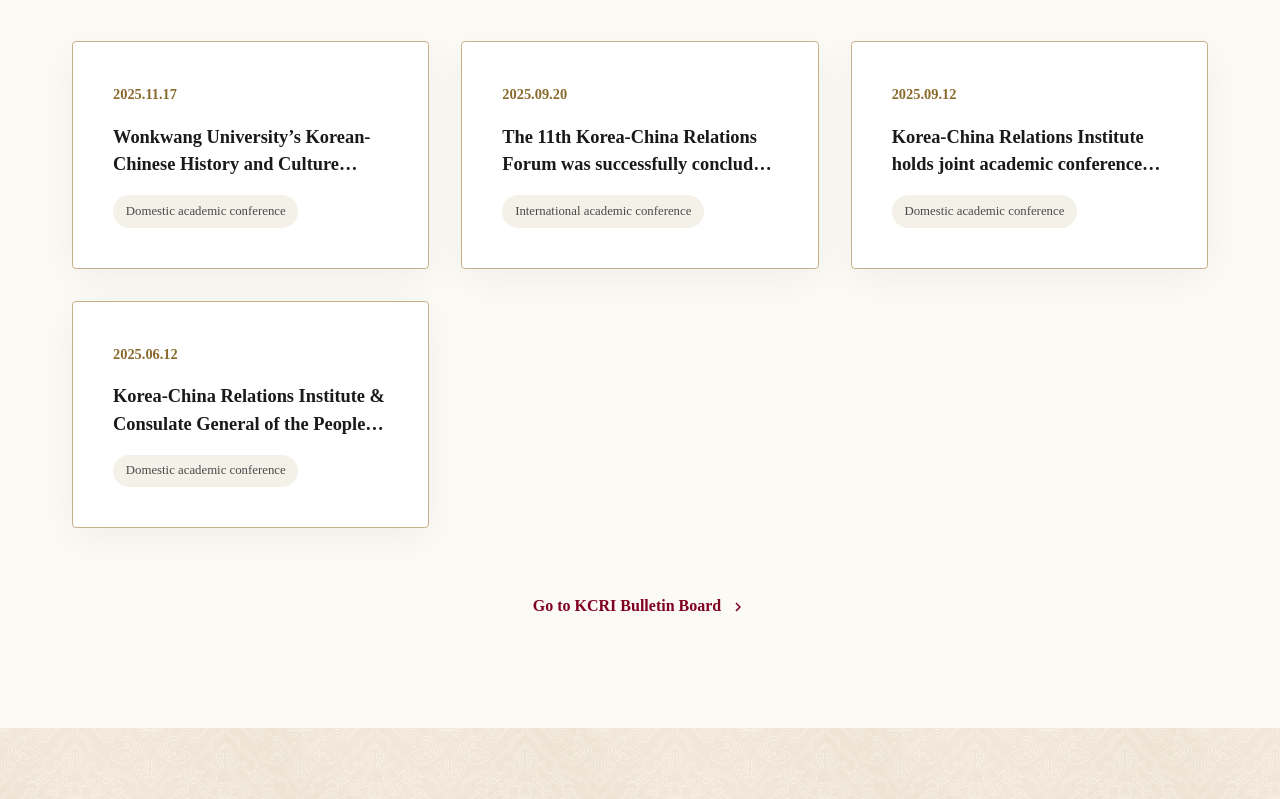
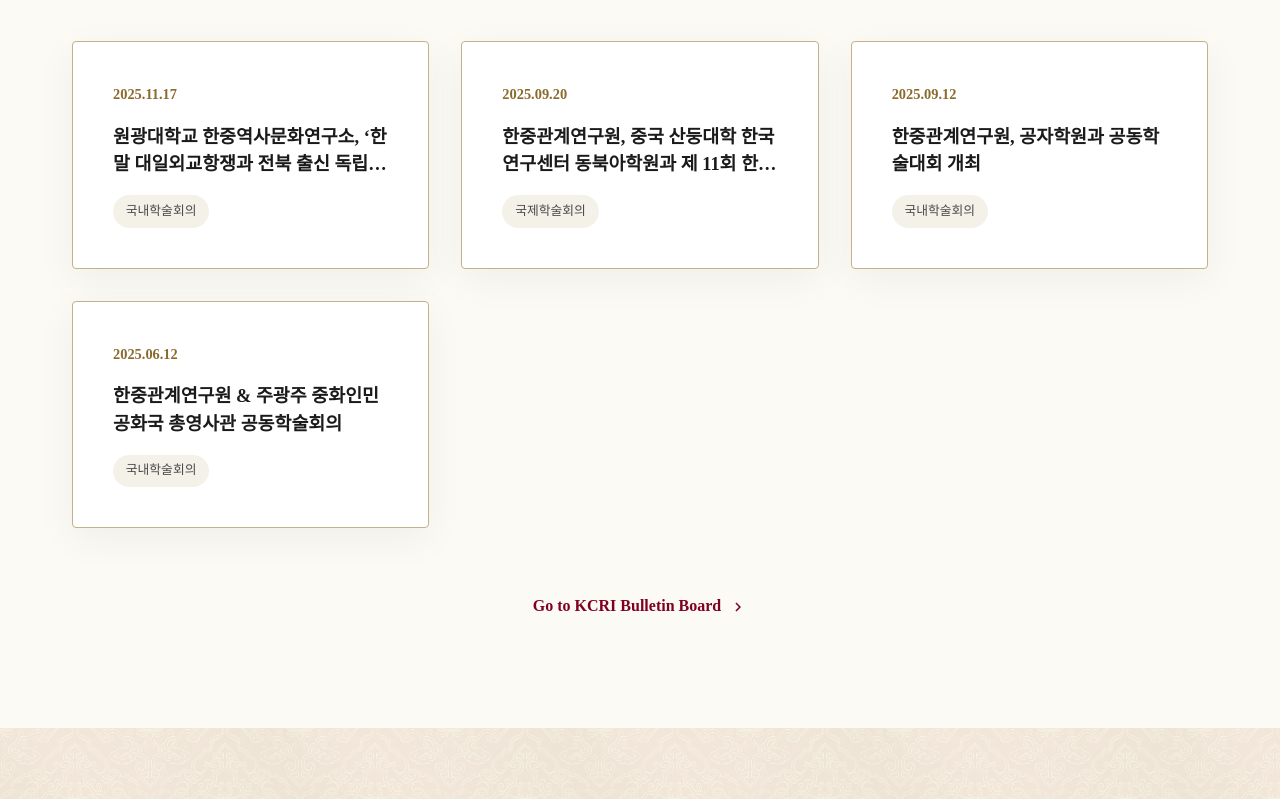
Before and after one commit to soons28/wku-prof-mira, a website: page index.html in a window 1280 px wide. Shown: the part 2020-2819 px from the top of the page. Drawn offline with nearby package versions, Linux system fonts and the light colour scheme; a web font is replaced by a local one.

```diff
--- a/news.json
+++ b/news.json
@@ -4,16 +4,16 @@
     "link": "https://kcri.wku.ac.kr/?p=7612",
     "titles": {
       "ko": "원광대학교 한중역사문화연구소, ‘한말 대일외교항쟁과 전북 출신 독립운동가의 을사오적 처단 의거 재조명’을 주제로 한 학술회의 성료",
-      "en": "Wonkwang University’s Korean-Chinese History and Culture Research Institute successfully concluded an academic conference on the theme of ‘Reexamination of the diplomatic uprising against Japan in the late Joseon Dynasty and the Eulsao-jeok punishment of independence activists from Jeollabuk-do’",
-      "zh": "圆光大学朝中历史文化研究所以“朝鲜末期抗日外交起义的重新审视与全罗北道独立运动人士乙嫂刑罚”为主题的学术会议圆满结束",
-      "zh_hant": "圓光大學朝中歷史文化研究所以「朝鮮末期抗日外交起義的重新審視與全羅北道獨立運動人士乙嫂刑罰」為主題的學術會議圓滿結束",
-      "ja": "ウォンクァン大学韓中歴史文化研究所、「韓末対日外交抗争と全北出身独立運動家の乙沙汰的処断義務再照明」をテーマにした学術会議の成果 韓中関係研究院、中国山東大学韓国研究センター北東アジア学院と第11回韓中関係フォーラム成績",
-      "de": "Das koreanisch-chinesische Geschichts- und Kulturforschungsinstitut der Wonkwang-Universität hat eine akademische Konferenz zum Thema „Überprüfung des diplomatischen Aufstands gegen Japan in der späten Joseon-Dynastie und der Eulsao-Jeok-Bestrafung von Unabhängigkeitsaktivisten aus Jeollabuk-do“ erfolgreich abgeschlossen.",
-      "es": "El Instituto de Investigación de Historia y Cultura Coreano-China de la Universidad Wonkwang concluyó con éxito una conferencia académica sobre el tema \"Reexamen del levantamiento diplomático contra Japón a finales de la dinastía Joseon y el castigo de Eulsao-jeok a los activistas independentistas de Jeollabuk-do\"",
-      "ne": "वोन्क्वाङ विश्वविद्यालयको कोरियाली-चिनियाँ इतिहास र संस्कृति अनुसन्धान संस्थानले ‘जोसेन राजवंशको उत्तरार्धमा जापान विरुद्धको कूटनीतिक विद्रोहको पुनर्परीक्षण र जिओलाबुक-डोबाट स्वतन्त्रतावादी कार्यकर्ताहरूको इउल्साओ-जोक सजाय’ भन्ने विषयमा एउटा शैक्षिक सम्मेलन सफलतापूर्वक सम्पन्न गर्‍यो।\n११औँ कोरिया–चीन सम्बन्ध मञ्च चीनको शानडोङ विश्वविद्यालयमा कोरिया–चीन सम्बन्ध संस्थान र कोरियाली अध्ययन केन्द्रको उत्तरपूर्वी एसियाली संस्थानसँग सफलतापूर्वक सम्पन्न भयो।\nकोरिया-चीन सम्बन्ध संस्थानले कन्फ्युसियस संस्थानसँग संयुक्त शैक्षिक सम्मेलन आयोजना गर्यो",
-      "mn": "Вонквангийн их сургуулийн Солонгос-Хятадын Түүх, Соёлын Судалгааны Хүрээлэнгээс “Жозеон гүрний сүүл үеийн Японы эсрэг гарсан дипломат бослого, Жооллабук-догийн тусгаар тогтнолын төлөө тэмцэгчдийг Эулсао-жок шийтгэсэн явдал” сэдэвт эрдэм шинжилгээний бага хурал амжилттай болж өндөрлөлөө.\nСолонгос-Хятадын харилцааны 11 дэх форум Солонгос-Хятадын харилцааны хүрээлэн болон БНХАУ-ын Шаньдун их сургуулийн Солонгос судлалын төвийн Зүүн хойд Азийн хүрээлэнтэй хамтран амжилттай болж өндөрлөлөө.",
-      "vi": "Viện Nghiên cứu Văn hóa và Lịch sử Hàn-Trung của Đại học Wonkwang đã kết thúc thành công hội nghị học thuật với chủ đề ‘Xem xét lại cuộc nổi dậy ngoại giao chống lại Nhật Bản vào cuối triều đại Joseon và hình phạt Eulsao-jeok đối với các nhà hoạt động độc lập từ Jeollabuk-do’",
-      "bn": "ওঙ্কওয়াং ইউনিভার্সিটির কোরিয়ান-চীনা ইতিহাস ও সংস্কৃতি গবেষণা ইনস্টিটিউট সফলভাবে ‘জোসেন রাজবংশের শেষ দিকে জাপানের বিরুদ্ধে কূটনৈতিক বিদ্রোহের পুনঃপরীক্ষা এবং জিওলাবুক-ডো থেকে স্বাধীনতা কর্মীদের ইউলসাও-জিওক শাস্তি’ বিষয়ের উপর একটি একাডেমিক সম্মেলন সফলভাবে সমাপ্ত করেছে।\n11 তম কোরিয়া-চীন সম্পর্ক ফোরাম সফলভাবে শেষ হয়েছে কোরিয়া-চীন সম্পর্ক ইনস্টিটিউট এবং চীনের শানডং ইউনিভার্সিটির কোরিয়ান স্টাডিজের কেন্দ্রের উত্তর-পূর্ব এশিয়ান ইনস্টিটিউটের সাথে।\nকোরিয়া-চীন সম্পর্ক ইনস্টিটিউট কনফুসিয়াস ইনস্টিটিউটের সাথে যৌথ একাডেমিক সম্মেলন করেছে",
+      "en": "원광대학교 한중역사문화연구소, ‘한말 대일외교항쟁과 전북 출신 독립운동가의 을사오적 처단 의거 재조명’을 주제로 한 학술회의 성료",
+      "zh": "원광대학교 한중역사문화연구소, ‘한말 대일외교항쟁과 전북 출신 독립운동가의 을사오적 처단 의거 재조명’을 주제로 한 학술회의 성료",
+      "zh_hant": "원광대학교 한중역사문화연구소, ‘한말 대일외교항쟁과 전북 출신 독립운동가의 을사오적 처단 의거 재조명’을 주제로 한 학술회의 성료",
+      "ja": "원광대학교 한중역사문화연구소, ‘한말 대일외교항쟁과 전북 출신 독립운동가의 을사오적 처단 의거 재조명’을 주제로 한 학술회의 성료",
+      "de": "원광대학교 한중역사문화연구소, ‘한말 대일외교항쟁과 전북 출신 독립운동가의 을사오적 처단 의거 재조명’을 주제로 한 학술회의 성료",
+      "es": "원광대학교 한중역사문화연구소, ‘한말 대일외교항쟁과 전북 출신 독립운동가의 을사오적 처단 의거 재조명’을 주제로 한 학술회의 성료",
+      "ne": "원광대학교 한중역사문화연구소, ‘한말 대일외교항쟁과 전북 출신 독립운동가의 을사오적 처단 의거 재조명’을 주제로 한 학술회의 성료",
+      "mn": "원광대학교 한중역사문화연구소, ‘한말 대일외교항쟁과 전북 출신 독립운동가의 을사오적 처단 의거 재조명’을 주제로 한 학술회의 성료",
+      "vi": "원광대학교 한중역사문화연구소, ‘한말 대일외교항쟁과 전북 출신 독립운동가의 을사오적 처단 의거 재조명’을 주제로 한 학술회의 성료",
+      "bn": "원광대학교 한중역사문화연구소, ‘한말 대일외교항쟁과 전북 출신 독립운동가의 을사오적 처단 의거 재조명’을 주제로 한 학술회의 성료",
       "az": "원광대학교 한중역사문화연구소, ‘한말 대일외교항쟁과 전북 출신 독립운동가의 을사오적 처단 의거 재조명’을 주제로 한 학술회의 성료",
       "uz": "원광대학교 한중역사문화연구소, ‘한말 대일외교항쟁과 전북 출신 독립운동가의 을사오적 처단 의거 재조명’을 주제로 한 학술회의 성료",
       "id": "원광대학교 한중역사문화연구소, ‘한말 대일외교항쟁과 전북 출신 독립운동가의 을사오적 처단 의거 재조명’을 주제로 한 학술회의 성료",
@@ -22,16 +22,16 @@
     },
     "categories": {
       "ko": "국내학술회의",
-      "en": "Domestic academic conference",
-      "zh": "国内学术会议",
-      "zh_hant": "國內學術會議",
-      "ja": "国内学術会議",
-      "de": "Inländische akademische Konferenz",
-      "es": "Conferencia académica nacional",
-      "ne": "घरेलु शैक्षिक सम्मेलन [ ]\nअन्तर्राष्ट्रिय शैक्षिक सम्मेलन [ ]\nघरेलु शैक्षिक सम्मेलन [ ]\nघरेलु शैक्षिक सम्मेलन",
-      "mn": "Дотоодын эрдэм шинжилгээний хурал",
-      "vi": "Hội nghị học thuật trong nước",
-      "bn": "গার্হস্থ্য একাডেমিক সম্মেলন",
+      "en": "국내학술회의",
+      "zh": "국내학술회의",
+      "zh_hant": "국내학술회의",
+      "ja": "국내학술회의",
+      "de": "국내학술회의",
+      "es": "국내학술회의",
+      "ne": "국내학술회의",
+      "mn": "국내학술회의",
+      "vi": "국내학술회의",
+      "bn": "국내학술회의",
       "az": "국내학술회의",
       "uz": "국내학술회의",
       "id": "국내학술회의",
@@ -44,16 +44,16 @@
     "link": "https://kcri.wku.ac.kr/?p=7586",
     "titles": {
       "ko": "한중관계연구원, 중국 산둥대학 한국연구센터 동북아학원과 제 11회 한중관계포럼 성료",
-      "en": "The 11th Korea-China Relations Forum was successfully concluded with the Korea-China Relations Institute and the Northeast Asian Institute of the Center for Korean Studies at Shandong University in China.",
-      "zh": "第十一届韩中关系论坛与中国山东大学韩国研究中心韩中关系研究院、东北亚研究所成功闭幕。",
-      "zh_hant": "第十一屆韓中關係論壇與中國山東大學韓國研究中心韓中關係研究院、東北亞研究所成功結束。",
-      "ja": "韓中関係研究院、孔子学院と共同学術大会開催",
-      "de": "Das 11. Korea-China Relations Forum wurde mit dem Korea-China Relations Institute und dem Northeast Asian Institute des Center for Korean Studies der Shandong University in China erfolgreich abgeschlossen.",
-      "es": "El 11º Foro de Relaciones Corea-China concluyó con éxito con el Instituto de Relaciones Corea-China y el Instituto del Noreste Asiático del Centro de Estudios Coreanos de la Universidad de Shandong en China.",
-      "ne": "कोरिया-चीन सम्बन्ध संस्थान र जनवादी गणतन्त्र चीनको महावाणिज्य दूतावास ग्वान्झाउ संयुक्त शैक्षिक सम्मेलनमा",
-      "mn": "Солонгос-Хятадын харилцааны хүрээлэн Күнзийн институттэй хамтарсан эрдэм шинжилгээний хурал зохион байгууллаа",
-      "vi": "Diễn đàn Quan hệ Hàn Quốc-Trung Quốc lần thứ 11 đã kết thúc thành công với Viện Quan hệ Hàn Quốc-Trung Quốc và Viện Đông Bắc Á thuộc Trung tâm Nghiên cứu Hàn Quốc tại Đại học Sơn Đông, Trung Quốc.",
-      "bn": "কোরিয়া-চীন সম্পর্ক ইনস্টিটিউট এবং গুয়াংজু যৌথ একাডেমিক সম্মেলনে গণপ্রজাতন্ত্রী চীনের কনস্যুলেট জেনারেল",
+      "en": "한중관계연구원, 중국 산둥대학 한국연구센터 동북아학원과 제 11회 한중관계포럼 성료",
+      "zh": "한중관계연구원, 중국 산둥대학 한국연구센터 동북아학원과 제 11회 한중관계포럼 성료",
+      "zh_hant": "한중관계연구원, 중국 산둥대학 한국연구센터 동북아학원과 제 11회 한중관계포럼 성료",
+      "ja": "한중관계연구원, 중국 산둥대학 한국연구센터 동북아학원과 제 11회 한중관계포럼 성료",
+      "de": "한중관계연구원, 중국 산둥대학 한국연구센터 동북아학원과 제 11회 한중관계포럼 성료",
+      "es": "한중관계연구원, 중국 산둥대학 한국연구센터 동북아학원과 제 11회 한중관계포럼 성료",
+      "ne": "한중관계연구원, 중국 산둥대학 한국연구센터 동북아학원과 제 11회 한중관계포럼 성료",
+      "mn": "한중관계연구원, 중국 산둥대학 한국연구센터 동북아학원과 제 11회 한중관계포럼 성료",
+      "vi": "한중관계연구원, 중국 산둥대학 한국연구센터 동북아학원과 제 11회 한중관계포럼 성료",
+      "bn": "한중관계연구원, 중국 산둥대학 한국연구센터 동북아학원과 제 11회 한중관계포럼 성료",
       "az": "한중관계연구원, 중국 산둥대학 한국연구센터 동북아학원과 제 11회 한중관계포럼 성료",
       "uz": "한중관계연구원, 중국 산둥대학 한국연구센터 동북아학원과 제 11회 한중관계포럼 성료",
       "id": "한중관계연구원, 중국 산둥대학 한국연구센터 동북아학원과 제 11회 한중관계포럼 성료",
@@ -62,16 +62,16 @@
     },
     "categories": {
       "ko": "국제학술회의",
-      "en": "International academic conference",
-      "zh": "国际学术会议",
-      "zh_hant": "國際學術會議",
-      "ja": "国際学術会議",
-      "de": "Internationale akademische Konferenz",
-      "es": "Conferencia académica internacional",
+      "en": "국제학술회의",
+      "zh": "국제학술회의",
+      "zh_hant": "국제학술회의",
+      "ja": "국제학술회의",
+      "de": "국제학술회의",
+      "es": "국제학술회의",
       "ne": "국제학술회의",
-      "mn": "Олон улсын эрдэм шинжилгээний бага хурал",
-      "vi": "Hội nghị học thuật quốc tế",
-      "bn": "আন্তর্জাতিক একাডেমিক সম্মেলন",
+      "mn": "국제학술회의",
+      "vi": "국제학술회의",
+      "bn": "국제학술회의",
       "az": "국제학술회의",
       "uz": "국제학술회의",
       "id": "국제학술회의",
@@ -84,15 +84,15 @@
     "link": "https://kcri.wku.ac.kr/?p=7569",
     "titles": {
       "ko": "한중관계연구원, 공자학원과 공동학술대회 개최",
-      "en": "Korea-China Relations Institute holds joint academic conference with Confucius Institute",
-      "zh": "韩中关系研究院与孔子学院召开联合学术会议",
-      "zh_hant": "韓中關係研究院與孔子學院召開聯合學術會議",
-      "ja": "韓中関係研究院＆周光州中華人民共和国総領事館共同学術会議",
-      "de": "Das Korea-China Relations Institute veranstaltet eine gemeinsame akademische Konferenz mit dem Konfuzius-Institut",
-      "es": "El Instituto de Relaciones Corea-China celebra una conferencia académica conjunta con el Instituto Confucio",
+      "en": "한중관계연구원, 공자학원과 공동학술대회 개최",
+      "zh": "한중관계연구원, 공자학원과 공동학술대회 개최",
+      "zh_hant": "한중관계연구원, 공자학원과 공동학술대회 개최",
+      "ja": "한중관계연구원, 공자학원과 공동학술대회 개최",
+      "de": "한중관계연구원, 공자학원과 공동학술대회 개최",
+      "es": "한중관계연구원, 공자학원과 공동학술대회 개최",
       "ne": "한중관계연구원, 공자학원과 공동학술대회 개최",
-      "mn": "Солонгос-Хятадын харилцааны хүрээлэн, БНХАУ-ын Гуанжоу дахь Консулын газар хамтарсан эрдэм шинжилгээний хурал",
-      "vi": "Viện Quan hệ Hàn-Trung tổ chức hội nghị học thuật chung với Viện Khổng Tử",
+      "mn": "한중관계연구원, 공자학원과 공동학술대회 개최",
+      "vi": "한중관계연구원, 공자학원과 공동학술대회 개최",
       "bn": "한중관계연구원, 공자학원과 공동학술대회 개최",
       "az": "한중관계연구원, 공자학원과 공동학술대회 개최",
       "uz": "한중관계연구원, 공자학원과 공동학술대회 개최",
@@ -102,16 +102,16 @@
     },
     "categories": {
       "ko": "국내학술회의",
-      "en": "Domestic academic conference",
-      "zh": "国内学术会议",
-      "zh_hant": "國內學術會議",
-      "ja": "国内学術会議",
-      "de": "Inländische akademische Konferenz",
-      "es": "Conferencia académica nacional",
+      "en": "국내학술회의",
+      "zh": "국내학술회의",
+      "zh_hant": "국내학술회의",
+      "ja": "국내학술회의",
+      "de": "국내학술회의",
+      "es": "국내학술회의",
       "ne": "국내학술회의",
-      "mn": "Дотоодын эрдэм шинжилгээний хурал",
-      "vi": "Hội nghị học thuật trong nước",
-      "bn": "গার্হস্থ্য একাডেমিক সম্মেলন",
+      "mn": "국내학술회의",
+      "vi": "국내학술회의",
+      "bn": "국내학술회의",
       "az": "국내학술회의",
       "uz": "국내학술회의",
       "id": "국내학술회의",
@@ -124,15 +124,15 @@
     "link": "https://kcri.wku.ac.kr/?p=7495",
     "titles": {
       "ko": "한중관계연구원 & 주광주 중화인민공화국 총영사관 공동학술회의",
-      "en": "Korea-China Relations Institute & Consulate General of the People's Republic of China in Guangzhou Joint Academic Conference",
-      "zh": "韩中关系研究院暨中华人民共和国驻广州总领事馆联合学术会议",
-      "zh_hant": "韓中關係研究院暨中華人民共和國駐廣州總領事館聯合學術會議",
+      "en": "한중관계연구원 & 주광주 중화인민공화국 총영사관 공동학술회의",
+      "zh": "한중관계연구원 & 주광주 중화인민공화국 총영사관 공동학술회의",
+      "zh_hant": "한중관계연구원 & 주광주 중화인민공화국 총영사관 공동학술회의",
       "ja": "한중관계연구원 & 주광주 중화인민공화국 총영사관 공동학술회의",
-      "de": "Gemeinsame akademische Konferenz des Korea-China Relations Institute und des Generalkonsulats der Volksrepublik China in Guangzhou",
-      "es": "Conferencia Académica Conjunta del Instituto de Relaciones Corea-China y Consulado General de la República Popular China en Guangzhou",
+      "de": "한중관계연구원 & 주광주 중화인민공화국 총영사관 공동학술회의",
+      "es": "한중관계연구원 & 주광주 중화인민공화국 총영사관 공동학술회의",
       "ne": "한중관계연구원 & 주광주 중화인민공화국 총영사관 공동학술회의",
       "mn": "한중관계연구원 & 주광주 중화인민공화국 총영사관 공동학술회의",
-      "vi": "Viện Quan hệ Hàn-Trung & Tổng lãnh sự quán Cộng hòa Nhân dân Trung Hoa tại Hội nghị học thuật chung Quảng Châu",
+      "vi": "한중관계연구원 & 주광주 중화인민공화국 총영사관 공동학술회의",
       "bn": "한중관계연구원 & 주광주 중화인민공화국 총영사관 공동학술회의",
       "az": "한중관계연구원 & 주광주 중화인민공화국 총영사관 공동학술회의",
       "uz": "한중관계연구원 & 주광주 중화인민공화국 총영사관 공동학술회의",
@@ -142,16 +142,16 @@
     },
     "categories": {
       "ko": "국내학술회의",
-      "en": "Domestic academic conference",
-      "zh": "国内学术会议",
-      "zh_hant": "國內學術會議",
-      "ja": "国内学術会議",
-      "de": "Inländische akademische Konferenz",
-      "es": "conferencia académica nacional",
+      "en": "국내학술회의",
+      "zh": "국내학술회의",
+      "zh_hant": "국내학술회의",
+      "ja": "국내학술회의",
+      "de": "국내학술회의",
+      "es": "국내학술회의",
       "ne": "국내학술회의",
-      "mn": "Дотоодын эрдэм шинжилгээний хурал",
-      "vi": "Hội thảo khoa học trong nước",
-      "bn": "গার্হস্থ্য একাডেমিক সম্মেলন",
+      "mn": "국내학술회의",
+      "vi": "국내학술회의",
+      "bn": "국내학술회의",
       "az": "국내학술회의",
       "uz": "국내학술회의",
       "id": "국내학술회의",
```
Also changed, not shown: index.css (+25 -23 lines).
